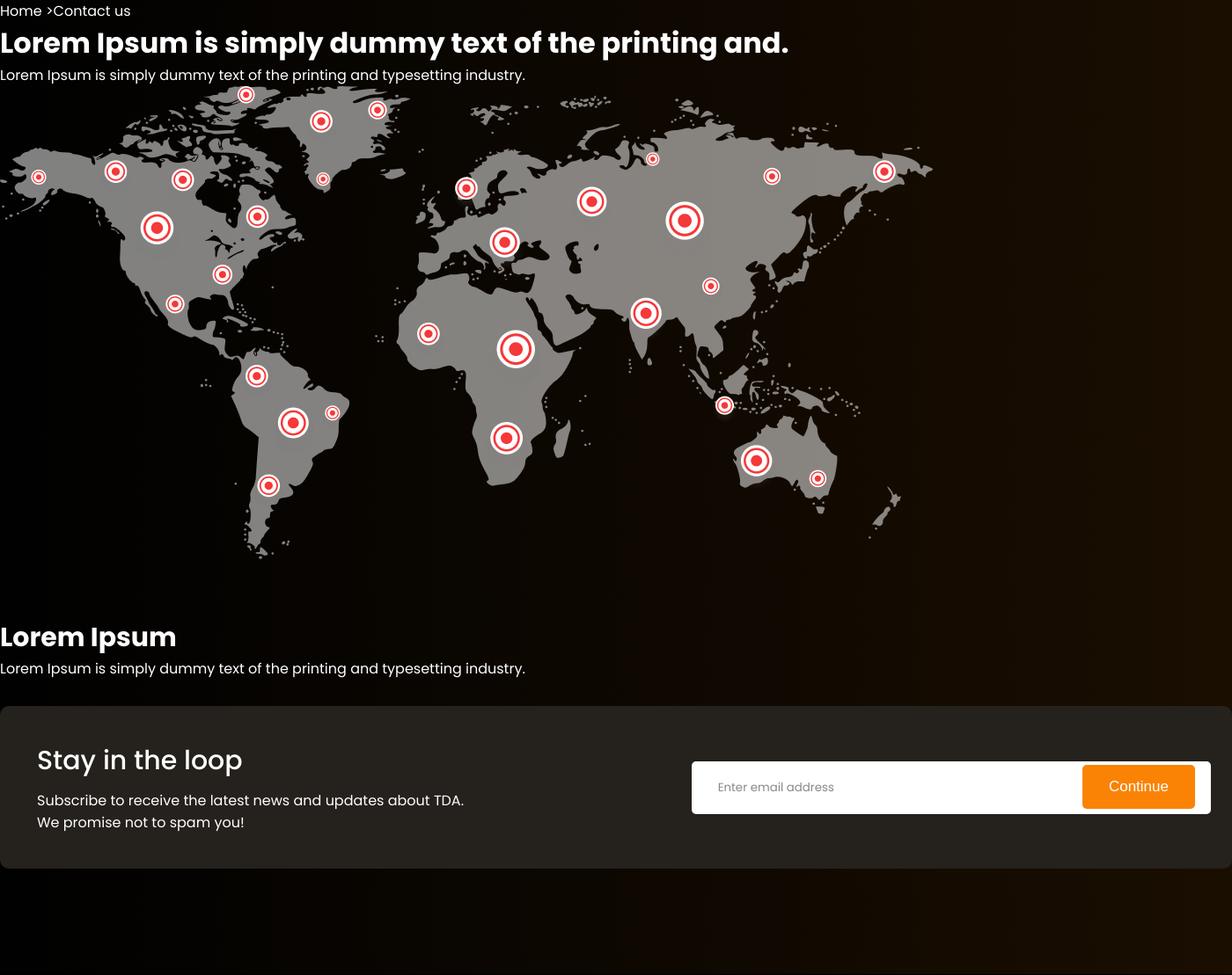
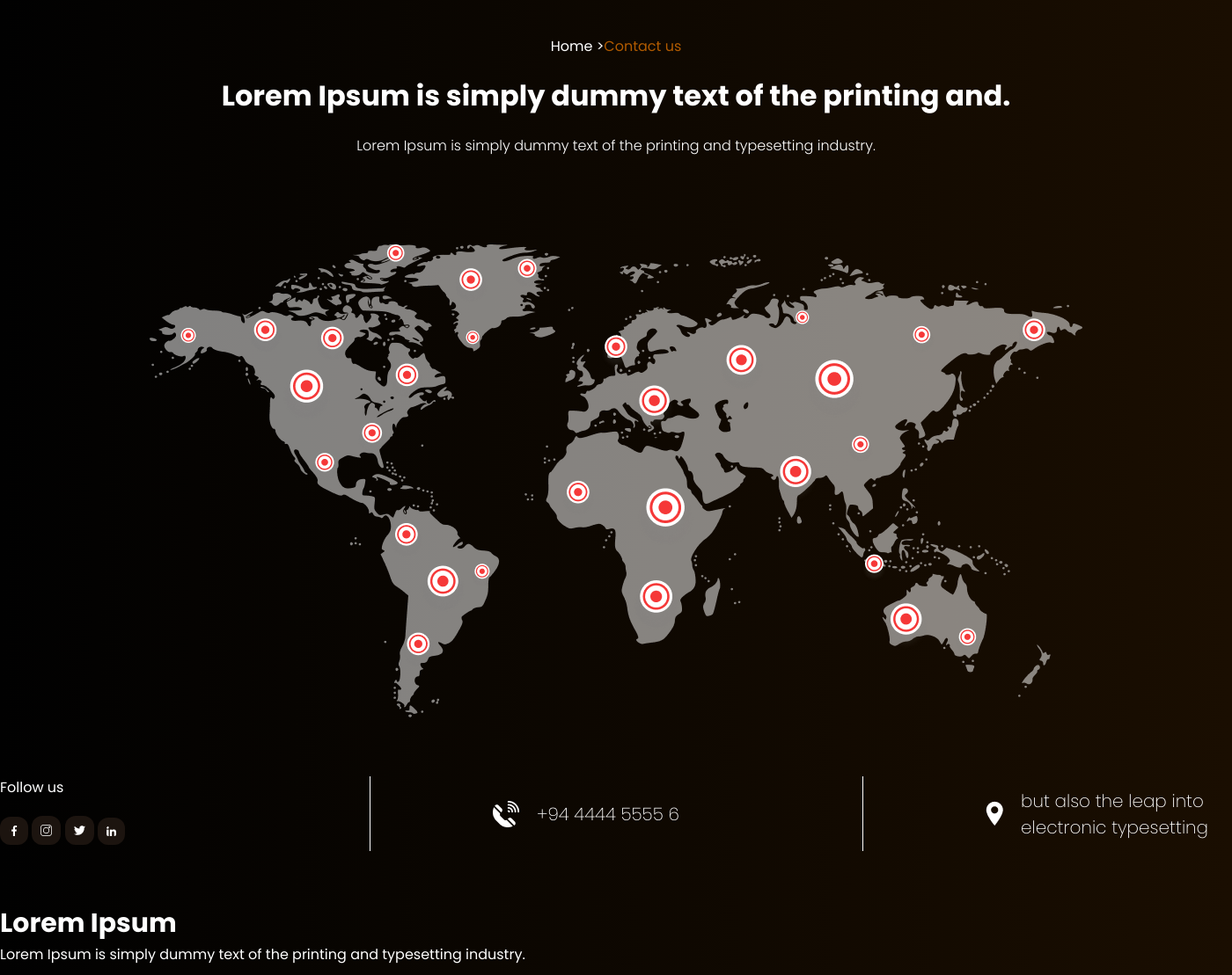
Before and after one commit to udes1re/game, a PHP site: page /contacts.html in a window 1400 px wide. Shown: the part 143-1252 px from the top of the page at 88% size. Run offline with PHP 8.4, Linux system fonts and the light colour scheme; some web fonts are replaced.

Commit message:
add our-contacts css

```diff
--- a/contacts.html
+++ b/contacts.html
@@ -28,6 +28,29 @@
                 <h1>Lorem Ipsum is simply dummy text of the printing and.</h1>
                 <p>Lorem Ipsum is simply dummy text of the printing and typesetting industry. </p>
                 <img src="img/map.png" alt="">
+        </div>
+
+        <div class="our-contacts container">
+            <div class="follow">
+                <p>Follow us</p>
+                <div class="follow-icons">
+                    <img src="img/facebook.png" alt="">
+                    <img src="img/instagram.png" alt="">
+                    <img src="img/twitter.png" alt="">
+                    <img src="img/in.png" alt="">
+                </div>
+            </div>
+            <div class="vertical-line"></div>
+               <div class="number">
+                <img src="img/phone.png" alt="">
+                <p>+94 4444 5555 6</p>
+               </div>
+               <div class="vertical-line"></div>
+               <div class="location">
+                <img src="img/locationv.png" alt="">
+                <p>but also the leap into electronic
+                    typesetting</p>
+               </div>
         </div>
 
 
--- a/css/style.css
+++ b/css/style.css
@@ -821,3 +821,66 @@ footer p{
 .news-info .small-blocks .small-block:nth-of-type(7) .colored {
     background: #9921C3;
 }
+
+.contacts-hero{
+    text-align: center;
+    padding: 40px 0;
+}
+
+.contacts-hero .currentpage {
+    color: #b15b00;
+}
+.contacts-hero h1{
+    padding: 20px 0;
+}
+
+.contacts-hero p {
+    padding-bottom: 100px;
+    font-weight: 300;
+}
+
+.our-contacts{
+    display: flex;
+    justify-content: space-between;
+    margin-top: 20px;
+}
+
+.our-contacts .vertical-line {
+    border-left: solid 1px white;
+}
+
+.our-contacts .follow{
+    width: 20%;
+}
+
+.our-contacts .follow img {
+    margin-top: 20px;
+    background: #1C140F;
+    padding: 10px 10px;
+    border-radius: 12px;
+}
+
+.our-contacts .number{
+    display: flex;
+    align-items: center;
+    width: 20%;
+}
+
+.our-contacts .number p{
+    padding-left: 20px;
+    font-weight: 200;
+    font-size: 20px;
+}
+
+.our-contacts .location{
+    display: flex;
+    align-items: center;
+    font-weight: 200;
+    font-size: 20px;
+
+    width: 20%;
+}
+
+.our-contacts .location p{
+    padding-left: 20px;
+}
```
Also changed, not shown: img/facebook.png (added), img/in.png (added), img/instagram.png (added), img/locationv.png (added), img/phone.png (added), img/twitter.png (added).
